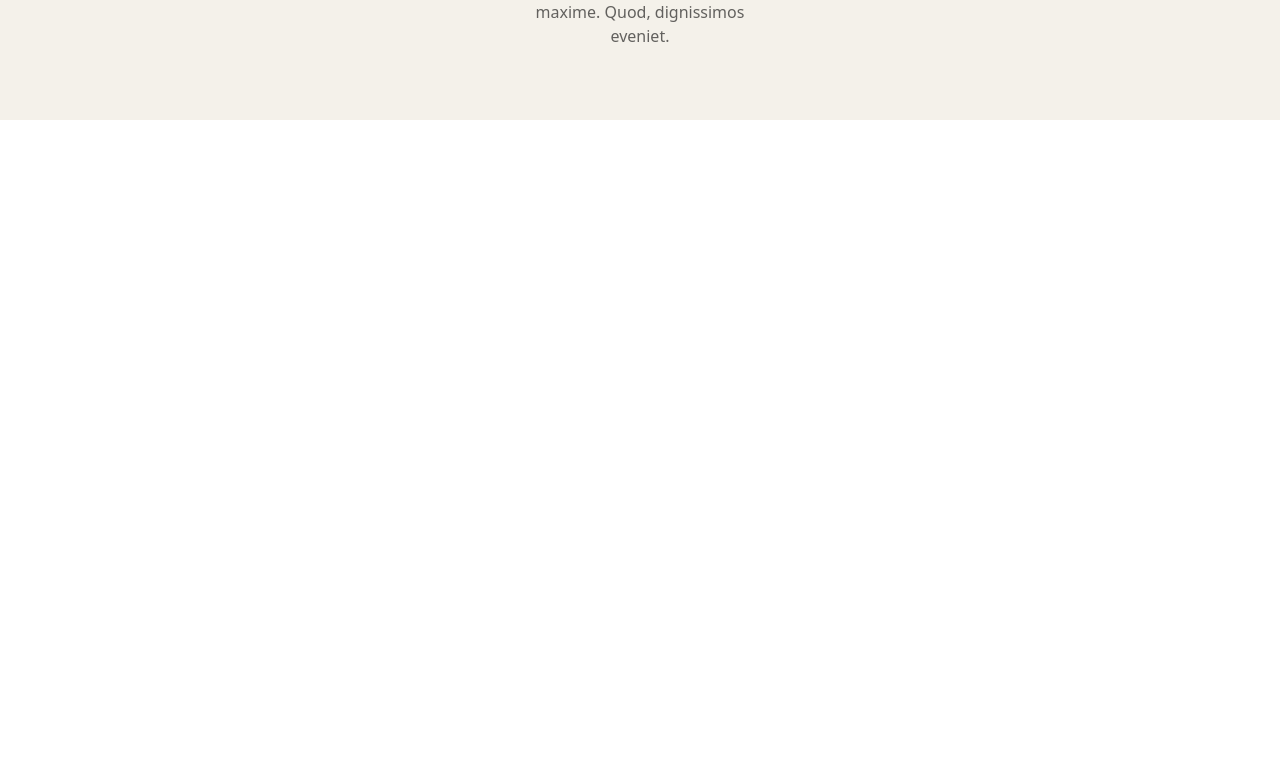
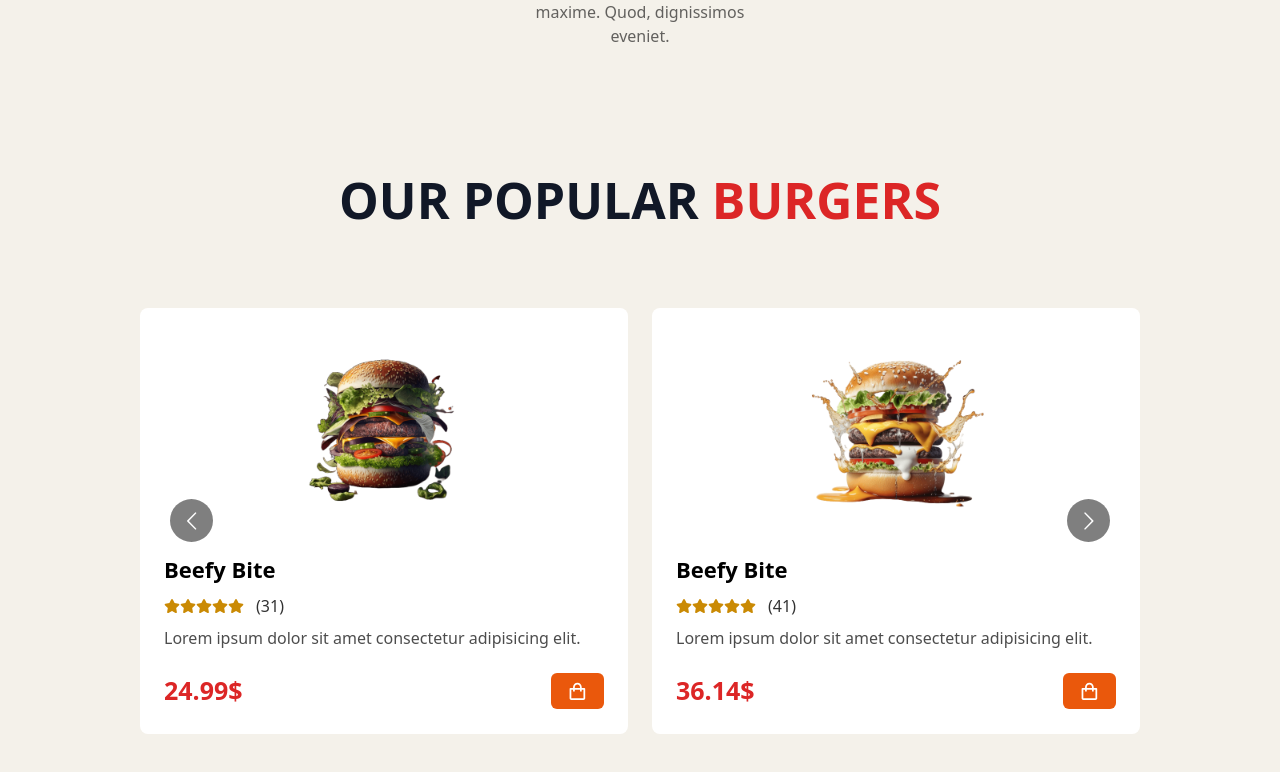
Before and after one commit to ParhamPK03/Burger-Shop, a Next.js app: page / in a window 1280 px wide. Shown: the part 1506-2278 px from the top of the page. Before the commit the page ends 1626 px from the top, so only its background shows below. Built offline with nearby package versions, Linux system fonts and the light colour scheme.

Commit message:
Popular section Complete

```diff
--- a/app/components/Home.tsx
+++ b/app/components/Home.tsx
@@ -1,12 +1,14 @@
 import React from 'react'
 import Hero from './Hero/Hero'
 import Features from './Features/Features'
+import PopularBurger from './PopularBurger/PopularBurger'
 
 const Home = () => {
   return (
     <div className='overflow-hidden'>
       <Hero />
       <Features/>
+      <PopularBurger/>
     </div>
   )
 }
--- /dev/null
+++ b/app/components/PopularBurger/BurgerCard.tsx
@@ -0,0 +1,52 @@
+import Image from "next/image";
+import React from "react";
+import { BiShoppingBag } from "react-icons/bi";
+import { FaStar } from "react-icons/fa6";
+
+interface Props {
+  title: string;
+  image: string;
+  price: string;
+  reviews: string;
+}
+
+const BurgerCard = ({ image, price, reviews, title }: Props) => {
+  return (
+    <div className="bg-white p-6 rounded-lg m-3">
+      {/* Image div */}
+      <div className="w-[200px] mx-auto h-[200px]">
+        <Image
+          src={image}
+          alt={title}
+          width={200}
+          height={200}
+          className="w-[100%] h-[100%] object-cover"
+        />
+      </div>
+      <h1 className="mt-[1.3rem] text-[22px] text-black font-semibold">
+        {title}
+      </h1>
+      <div className="flex items-center mt-[0.5rem] space-x-3">
+        <div className="flex items-center">
+          <FaStar className="w-[1rem] h-[1rem] text-yellow-600" />
+          <FaStar className="w-[1rem] h-[1rem] text-yellow-600" />
+          <FaStar className="w-[1rem] h-[1rem] text-yellow-600" />
+          <FaStar className="w-[1rem] h-[1rem] text-yellow-600" />
+          <FaStar className="w-[1rem] h-[1rem] text-yellow-600" />
+        </div>
+        <div className="text-black opacity-80">({reviews})</div>
+      </div>
+      <p className="mt-[0.5rem] text-black text-opacity-70">
+        Lorem ipsum dolor sit amet consectetur adipisicing elit.
+      </p>
+      <div className="flex mt-[1.4rem] items-center justify-between">
+        <h1 className="text-[25px] font-bold text-red-600">{price}</h1>
+        <button className=" px-4 py-2 hover:bg-green-700 transition-all duration-200 bg-orange-600 flex items-center rounded-md text-white">
+          <BiShoppingBag className="w-[1.3rem] h-[1.3rem]" />
+        </button>
+      </div>
+    </div>
+  );
+};
+
+export default BurgerCard;
--- /dev/null
+++ b/app/components/PopularBurger/PopularBurger.tsx
@@ -0,0 +1,106 @@
+"use client";
+import React from "react";
+import "react-multi-carousel/lib/styles.css";
+import Carousel from "react-multi-carousel";
+import BurgerCard from "./BurgerCard";
+
+const responsive = {
+  desktop: {
+    breakpoint: {
+      max: 3000,
+      min: 1324,
+    },
+    items: 4,
+    slidesToSlide: 1,
+  },
+  tablet: {
+    breakpoint: { max: 1324, min: 764 },
+    items: 2,
+    slidesToSlide: 1,
+  },
+  mobile: {
+    breakpoint: { max: 764, min: 0 },
+    items: 1,
+    slidesToSlide: 1,
+  },
+};
+
+const PopularBurger = () => {
+  return (
+    <div className="pt-[3rem] pb-[3rem]">
+      <h1 className="heading">
+        Our Popular <span className="text-red-600"> Burgers</span>
+      </h1>
+      <div className="w-[80%] mt-[4rem] mx-auto">
+        <Carousel
+          additionalTransfrom={0}
+          arrows={true}
+          autoPlay={true}
+          autoPlaySpeed={40000}
+          centerMode={false}
+          infinite
+          responsive={responsive}
+          itemClass='"item'
+          showDots={false}
+        >
+          <BurgerCard
+            title="Beefy Bite"
+            image="/images/b1.png"
+            reviews="31"
+            price="24.99$"
+          />
+          <BurgerCard
+            title="Beefy Bite"
+            image="/images/b2.png"
+            reviews="41"
+            price="36.14$"
+          />
+          <BurgerCard
+            title="Beefy Bite"
+            image="/images/b3.png"
+            reviews="93"
+            price="26.16$"
+          />
+          <BurgerCard
+            title="Beefy Bite"
+            image="/images/b4.png"
+            reviews="62"
+            price="13.88$"
+          />
+          <BurgerCard
+            title="Beefy Bite"
+            image="/images/b5.png"
+            reviews="32"
+            price="19.88$"
+          />
+          <BurgerCard
+            title="Beefy Bite"
+            image="/images/b6.png"
+            reviews="10"
+            price="21.08$"
+          />
+           <BurgerCard
+            title="Beefy Bite"
+            image="/images/b7.png"
+            reviews="72"
+            price="12.88$"
+          />
+           <BurgerCard
+            title="Beefy Bite"
+            image="/images/b8.png"
+            reviews="51"
+            price="15.16$"
+          />
+           <BurgerCard
+            title="Beefy Bite"
+            image="/images/b9.png"
+            reviews="17"
+            price="16.50$"
+          />
+        </Carousel>
+      </div>
+    </div>
+  );
+};
+
+export default PopularBurger;
```
Also changed, not shown: app/components/Features/Features.tsx (+39 -28 lines), app/components/Hero/Hero.tsx (+48 -37 lines).
